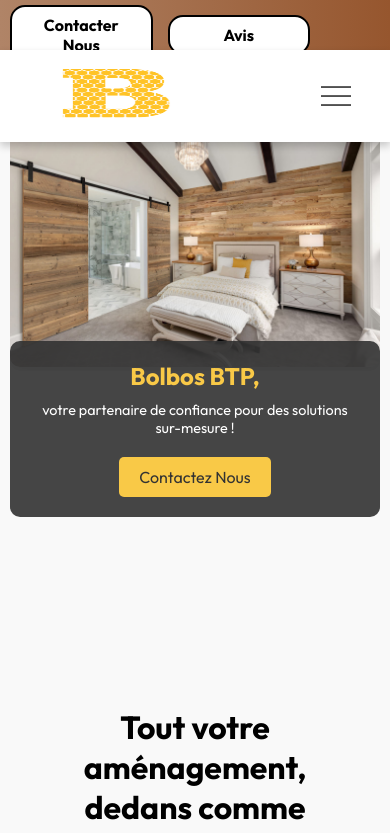
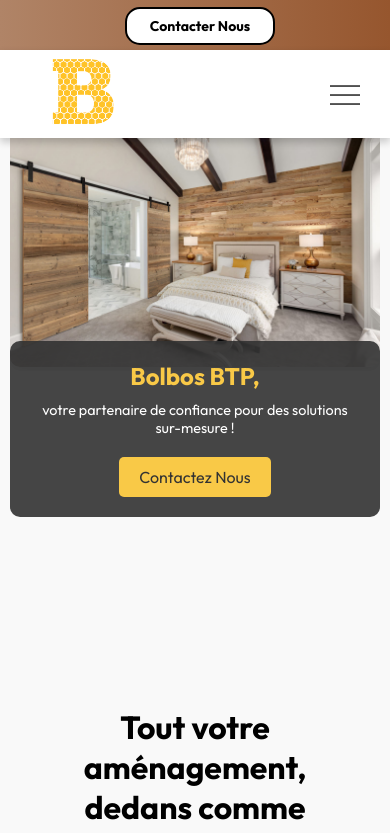
Before and after one commit to NarcisLucas31/bolbosBTP, a React (Vite) app: page / in a window 390 px wide. Shown: the top 833 px of the page. Built offline with nearby package versions, Linux system fonts and the light colour scheme.

Commit message:
3eme commit essaie appel

```diff
--- a/src/components/avantnav/Avantnav.css
+++ b/src/components/avantnav/Avantnav.css
@@ -2,17 +2,18 @@
 .avantnav {
   background: linear-gradient(to right, #b08467, #96562e);
   display: flex;
-  justify-content: right; /* Centre les boutons horizontalement */
-  align-items: center; /* Centre verticalement les boutons */
-  padding: 5px 10px; /* Réduction du padding vertical */
-  gap: 15px; /* Espacement entre les boutons */
-  position: fixed; /* Fixe Avantnav en haut de la page */
-  top: 0; /* Place Avantnav au tout début de la fenêtre */
+  justify-content: right;
+  align-items: center;
+  padding: 7px 10px;
+  gap: 15px;
+  position: fixed;
+  top: 0;
   width: 100%;
   z-index: 10;
-  padding-right: 80px;
+  padding-right: 80px; /* Décale les boutons vers la gauche */
 }
 
+/* Boutons */
 .avantnav-button {
   background: white;
   color: black;
@@ -23,10 +24,29 @@
   cursor: pointer;
   transition: 0.3s;
   font-size: 16px;
-  width: 180px; /* Largeur fixe pour que tous les boutons aient la même taille */
-  text-align: center; /* Centre le texte à l'intérieur */
+  width: 180px; /* Taille fixe pour les boutons */
+  text-align: center;
 }
 
 .avantnav-button:hover {
   background: #ecdede;
 }
+
+/* Responsive Design */
+@media (max-width: 768px) {
+  .avantnav {
+    justify-content: center; /* Centre les boutons sur les écrans moyens/petits */
+    padding-right: 0;
+  }
+
+  .avantnav-button {
+    width: 150px; /* Réduit la largeur des boutons sur les petits écrans */
+    font-size: 14px; /* Réduit légèrement la taille du texte */
+  }
+}
+
+@media (max-width: 480px) {
+  .avantnav-button:nth-child(2) {
+    display: none;
+  }
+}
--- a/src/components/avantnav/Avantnav.jsx
+++ b/src/components/avantnav/Avantnav.jsx
@@ -1,19 +1,46 @@
-import React, { useState } from "react";
+import React, { useState, useEffect } from "react";
 import "./Avantnav.css";
 
 const Avantnav = () => {
   const [contactText, setContactText] = useState("Contacter Nous");
+  const [isMobile, setIsMobile] = useState(false);
+
+  // Détecte si l'utilisateur est sur un appareil mobile
+  useEffect(() => {
+    const checkMobile = () => {
+      if (navigator.userAgent.match(/Mobi/)) {
+        setIsMobile(true);
+      } else {
+        setIsMobile(false);
+      }
+    };
+    checkMobile();
+    window.addEventListener("resize", checkMobile); // Re-vérifie lors du redimensionnement
+    return () => window.removeEventListener("resize", checkMobile);
+  }, []);
 
   const handleContactClick = () => {
-    setContactText((prevText) =>
-      prevText === "Contacter Nous" ? "06 50 07 52 40" : "Contacter Nous"
-    );
+    if (!isMobile) {
+      setContactText((prevText) =>
+        prevText === "Contacter Nous" ? "06 50 07 52 40" : "Contacter Nous"
+      );
+    }
   };
 
   return (
     <div className="avantnav">
       <button className="avantnav-button" onClick={handleContactClick}>
-        {contactText}
+        {/* Si sur mobile, redirige vers le numéro, sinon affiche le texte */}
+        {isMobile ? (
+          <a
+            href="tel:+33650075240"
+            style={{ textDecoration: "none", color: "black" }}
+          >
+            {contactText}
+          </a>
+        ) : (
+          contactText
+        )}
       </button>
       <button className="avantnav-button">Avis</button>
     </div>
--- a/src/components/navbar/Navbar.css
+++ b/src/components/navbar/Navbar.css
@@ -109,39 +109,89 @@ nav ul li a:hover::after {
 }
 
 @media (max-width: 1000px) {
-  .logo {
-    width: 140px;
-  }
   nav ul li {
     margin: 10px 15px;
   }
 }
 
-@media (max-width: 840px) {
-  nav {
-    padding: 15px 0;
-  }
+@media (max-width: 740px) {
   nav ul {
     position: fixed;
     top: 0;
-    right: 0px;
+    right: 0;
     bottom: 0;
     background: #96562e;
-    z-index: -1;
+    z-index: 10;
     width: 200px;
     padding-top: 70px;
     transition: 0.5s;
   }
+
+  /* Affichage du logo au-dessus du menu sur mobile */
+  .logo {
+    display: block;
+    width: 80px;
+    height: 80px;
+  }
+
   nav ul li {
     display: block;
-    margin: 25px 40px;
+    margin: 25px 30px;
   }
+
   .menu-icon {
     display: block;
     width: 30px;
     cursor: pointer;
+    position: absolute;
+    top: 30px; /* Ajustez pour que l'icône ne soit pas trop proche du bord */
+    right: 30px; /* Positionnez-le à gauche du menu */
+    z-index: 20;
   }
+
   .hide-mobile-menu {
     right: -200px;
   }
+
+  /* Garde l'effet de survol pour le menu */
+  nav ul li a:hover {
+    color: #000000;
+    font-weight: bold;
+    transition: color 0.3s ease;
+  }
+
+  nav ul li a:hover::after {
+    content: "";
+    position: absolute;
+    bottom: -5px;
+    left: 0;
+    width: 100%;
+    background-color: #96562e;
+    transition: width 0.3s ease;
+  }
+
+  /* Sous-menu visible sur mobile au survol */
+  .submenu {
+    position: relative;
+    top: 0;
+    left: 0;
+    box-shadow: none;
+    display: none;
+    padding: 0;
+    background: transparent;
+  }
+
+  nav ul li:hover .submenu {
+    display: block;
+    position: relative;
+  }
+
+  .submenu li {
+    margin-left: 0;
+    transform: translateX(0);
+  }
+
+  .submenu.visible {
+    display: block;
+  }
 }
--- a/src/components/navbar/Navbar.jsx
+++ b/src/components/navbar/Navbar.jsx
@@ -47,13 +47,15 @@ const Navbar = () => {
             className={`submenu ${submenuVisible.menuiserie ? "visible" : ""}`}
           >
             <li>
-              <NavLink to="/menuiserie/bois">Bois</NavLink>
+              <NavLink to="/menuiserie/menuiserieExt">
+                Pose menuiserie extérieures
+              </NavLink>
             </li>
             <li>
-              <NavLink to="/menuiserie/aluminium">Aluminium</NavLink>
+              <NavLink to="/menuiserie/dressing">Dressing sur mesure</NavLink>
             </li>
             <li>
-              <NavLink to="/menuiserie/pvc">PVC</NavLink>
+              <NavLink to="/menuiserie/cuisine">Cuisine sur mesure</NavLink>
             </li>
           </ul>
         </li>
@@ -69,13 +71,15 @@ const Navbar = () => {
             className={`submenu ${submenuVisible.travauxInt ? "visible" : ""}`}
           >
             <li>
-              <NavLink to="/travauxInt/peinture">Peinture</NavLink>
+              <NavLink to="/travauxInt/revêtementSol">Revêtement sol</NavLink>
             </li>
             <li>
-              <NavLink to="/travauxInt/sols">Revêtement de Sols</NavLink>
+              <NavLink to="/travauxInt/revêtementMurs">
+                Revêtement muraux
+              </NavLink>
             </li>
             <li>
-              <NavLink to="/travauxInt/murs">Aménagement des Murs</NavLink>
+              <NavLink to="/travauxInt/salleDeBain">Salle de bain</NavLink>
             </li>
           </ul>
         </li>
@@ -91,13 +95,13 @@ const Navbar = () => {
             className={`submenu ${submenuVisible.travauxExt ? "visible" : ""}`}
           >
             <li>
-              <NavLink to="/travauxExt/jardin">Jardin</NavLink>
+              <NavLink to="/travauxExt/habillageSol">Habillage sol</NavLink>
             </li>
             <li>
-              <NavLink to="/travauxExt/terrasse">Terrasse</NavLink>
+              <NavLink to="/travauxExt/abrisTerrasse">Abris / Terrasse</NavLink>
             </li>
             <li>
-              <NavLink to="/travauxExt/facade">Façade</NavLink>
+              <NavLink to="/travauxExt/facade">??</NavLink>
             </li>
           </ul>
         </li>
```
